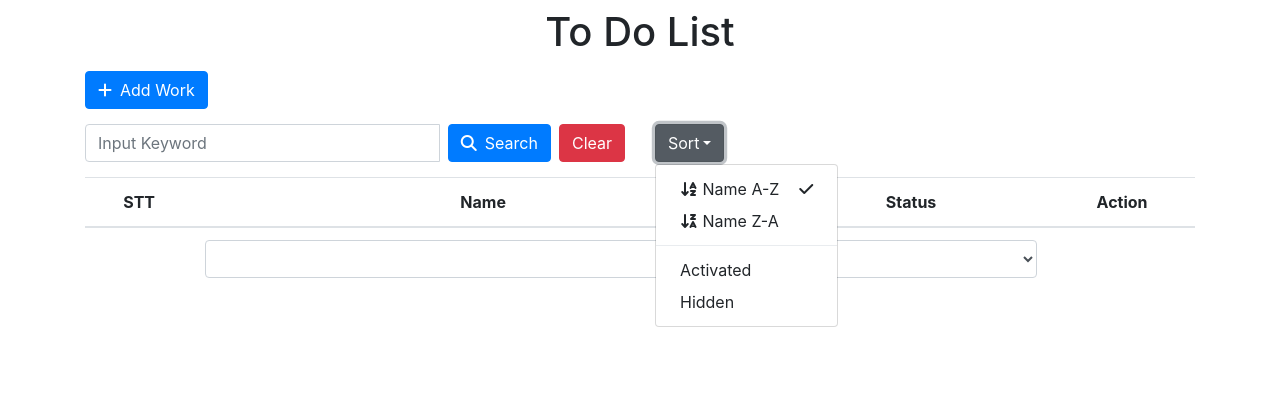
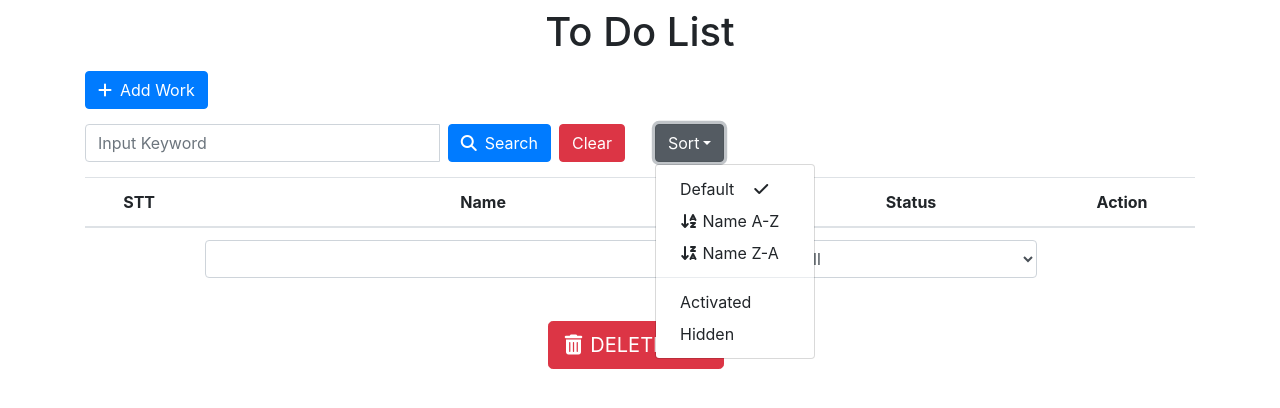
Before and after one commit to BoPoppy/ToDoList, a React (Create React App) app: page / in a window 1280 px wide. Both pictures are taken after a click on the button "Sort". Shown: the top 408 px of the page. Built offline with nearby package versions, Linux system fonts and the light colour scheme.

Commit message:
add new function

```diff
--- a/src/App.js
+++ b/src/App.js
@@ -17,7 +17,7 @@ class App extends Component {
         status: -1
       },
       keyword: '',
-      sortBy: 'name',
+      sortBy: 'default',
       sortValue: 1
     }
   }
@@ -146,6 +146,12 @@ class App extends Component {
       sortValue: sortValue
     })
   }
+  onDeleteAll = () => {
+    this.setState({
+      tasks: []
+    })
+    localStorage.clear()
+  }
   render() {
     var {tasks, isdisplayedForm, taskEditting, filter, keyword, sortBy, sortValue} = this.state
     if(filter){
@@ -168,7 +174,7 @@ class App extends Component {
         else return 0
       })
     }
-    else {
+    else if(sortBy === 'status') {
       tasks.sort((a, b)=> {
         if(a.status > b.status) return -sortValue
         else if (a.status< b.status) return sortValue
@@ -191,7 +197,14 @@ class App extends Component {
             <button type ="button" className = "btn btn-primary text-capitalize mr-2" onClick = {this.toggleForm}><span className = "fa fa-plus mr-2"> </span>add work</button>
             <Control onSearch = {this.onSearch} onClear = {this.onClear} onSort = {this.onSort} sortBy = {sortBy} sortValue = {sortValue}/>
             <Tasklist tasks = {tasks} onUpdateStatus = {this.onUpdateStatus} onDelete = {this.onDelete} onEdit = {this.onEdit} onFilter = {this.onFilter}/>
+          </div>
         </div>
+        <div className="row justify-content-center">
+            <div className="col-3 text-center">
+              <button type ="button" className = "btn btn-danger btn-lg text-capitalize mr-2" onClick = {this.onDeleteAll}>
+                <span className = "fa fa-trash mr-2"> </span>
+                DELETE ALL</button>
+            </div>
         </div>
       </div>
     );
--- a/src/components/Sort.js
+++ b/src/components/Sort.js
@@ -2,7 +2,7 @@ import React, { Component } from 'react'
 import './index.css'
 export default class Sort extends Component {
     componentWillReceiveProps(nextProps) {
-        console.log(nextProps)
+        console.log(nextProps.sortBy, nextProps.sortValue)
     }
     onClick = (sortBy, sortValue) => {
         this.props.onSort(sortBy, sortValue)
@@ -15,6 +15,8 @@ export default class Sort extends Component {
                     Sort
                 </button>
                 <div className="dropdown-menu" aria-labelledby = "dropdownMenu1">
+                    <button className={(this.props.sortBy === 'default' && this.props.sortValue === 1) ? "dropdown-item sort-selected": "dropdown-item"} onClick ={()=> this.onClick('default', 1)}>
+                        Default</button>
                     <button className={(this.props.sortBy === 'name' && this.props.sortValue === 1) ? "dropdown-item sort-selected": "dropdown-item"} onClick ={()=> this.onClick('name', 1)}>
                         <span className = "fa fa-sort-alpha-asc"></span> Name A-Z</button>
                     <button className={(this.props.sortBy === 'name' && this.props.sortValue === -1) ? "dropdown-item sort-selected": "dropdown-item"} onClick ={()=> this.onClick('name', -1)}>
```
